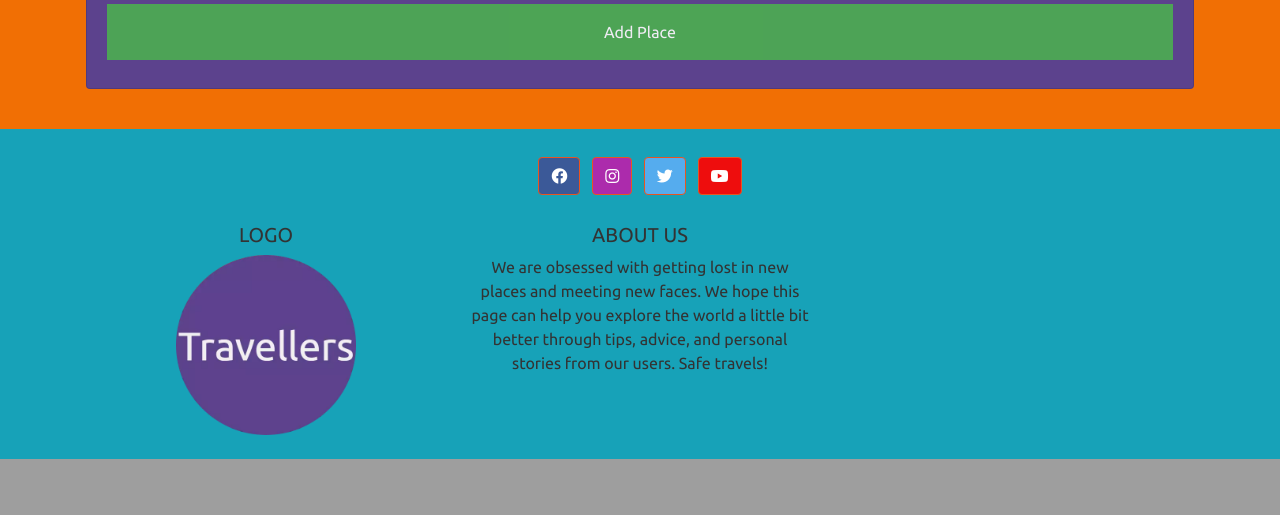
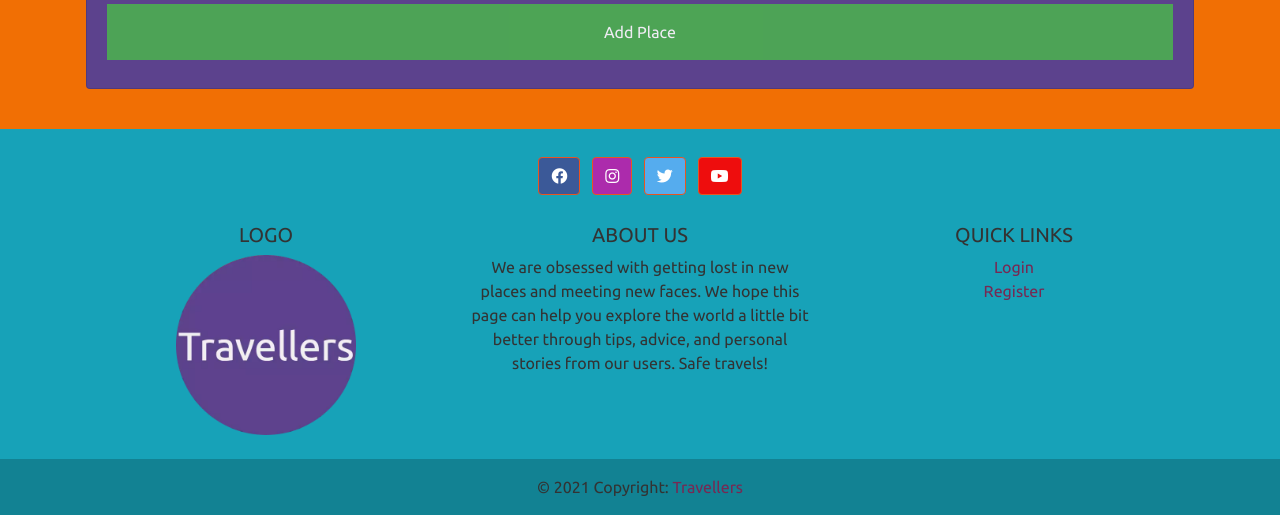
Before and after one commit to ebuzeryalcin/Travellers, a Flask app: page /add_place in a window 1280 px wide. Shown: the part 2280-2795 px from the top of the page. Before the commit the page ends 2739 px from the top, so only its background shows below. Run offline with Flask 2, Linux system fonts and the light colour scheme; the visitor is signed in with stand-in values (Sample User, id 1); data that the repository does not hold is empty; some libraries are stand-ins or nearby versions.

Commit message:
Added quick links and copyright to footer.

```diff
--- a/templates/base.html
+++ b/templates/base.html
@@ -77,8 +77,30 @@
             We are obsessed with getting lost in new places and meeting new faces. We hope this page can help you explore the world a little bit
             better through tips, advice, and personal stories from our users. Safe travels!
         </div>
+        <!-- Quick links -->
+        <div class="col-sm-4">
+          <h5 class="text-uppercase">QUICK LINKS</h5>
+
+          <ul class="list-unstyled mb-0">
+            <li>
+              <a href="{{ url_for('login') }}" class="text-dark">Login</a>
+            </li>
+            <li>
+              <a href="{{ url_for('register') }}" class="text-dark">Register</a>
+            </li>
+          </ul>
+        </div>
       </div>
     </section>
+  </div>
+
+  <!-- Copyright -->
+  <div class="text-center p-3" style="background-color: rgba(0, 0, 0, 0.2)">
+    © 2021 Copyright:
+    <a class="text-dark" href="https://travellers-ebuzer-yalcin.herokuapp.com/">Travellers</a>
+  </div>
+</footer>
+
     <!-- Bootstrap v4.5 JQuery and Javascript CDN from https://getbootstrap.com/docs/4.5/getting-started/introduction/#js -->
     <script src="https://code.jquery.com/jquery-3.5.1.slim.min.js" integrity="sha384-DfXdz2htPH0lsSSs5nCTpuj/zy4C+OGpamoFVy38MVBnE+IbbVYUew+OrCXaRkfj" crossorigin="anonymous"></script>
     <script src="https://cdn.jsdelivr.net/npm/bootstrap@4.5.3/dist/js/bootstrap.bundle.min.js" integrity="sha384-ho+j7jyWK8fNQe+A12Hb8AhRq26LrZ/JpcUGGOn+Y7RsweNrtN/tE3MoK7ZeZDyx" crossorigin="anonymous"></script>
```
